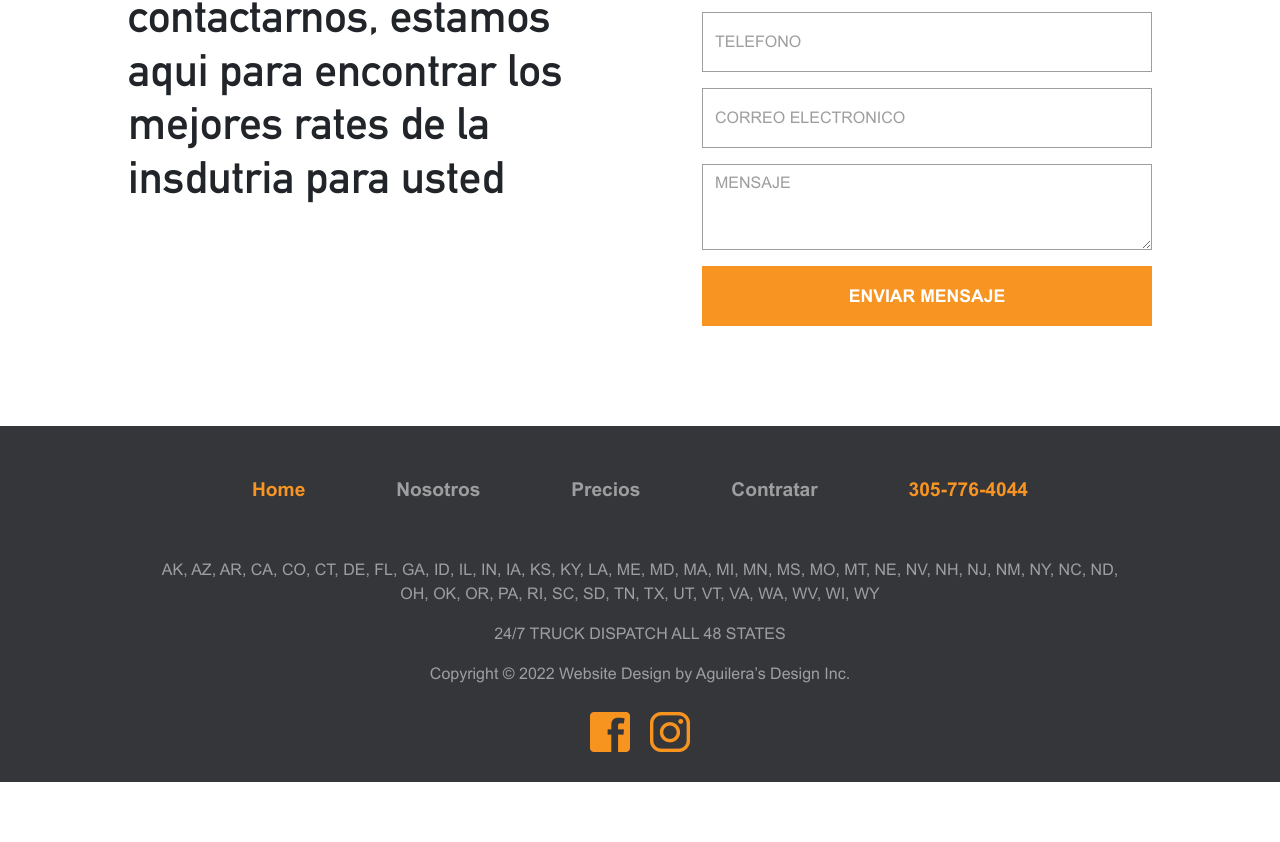
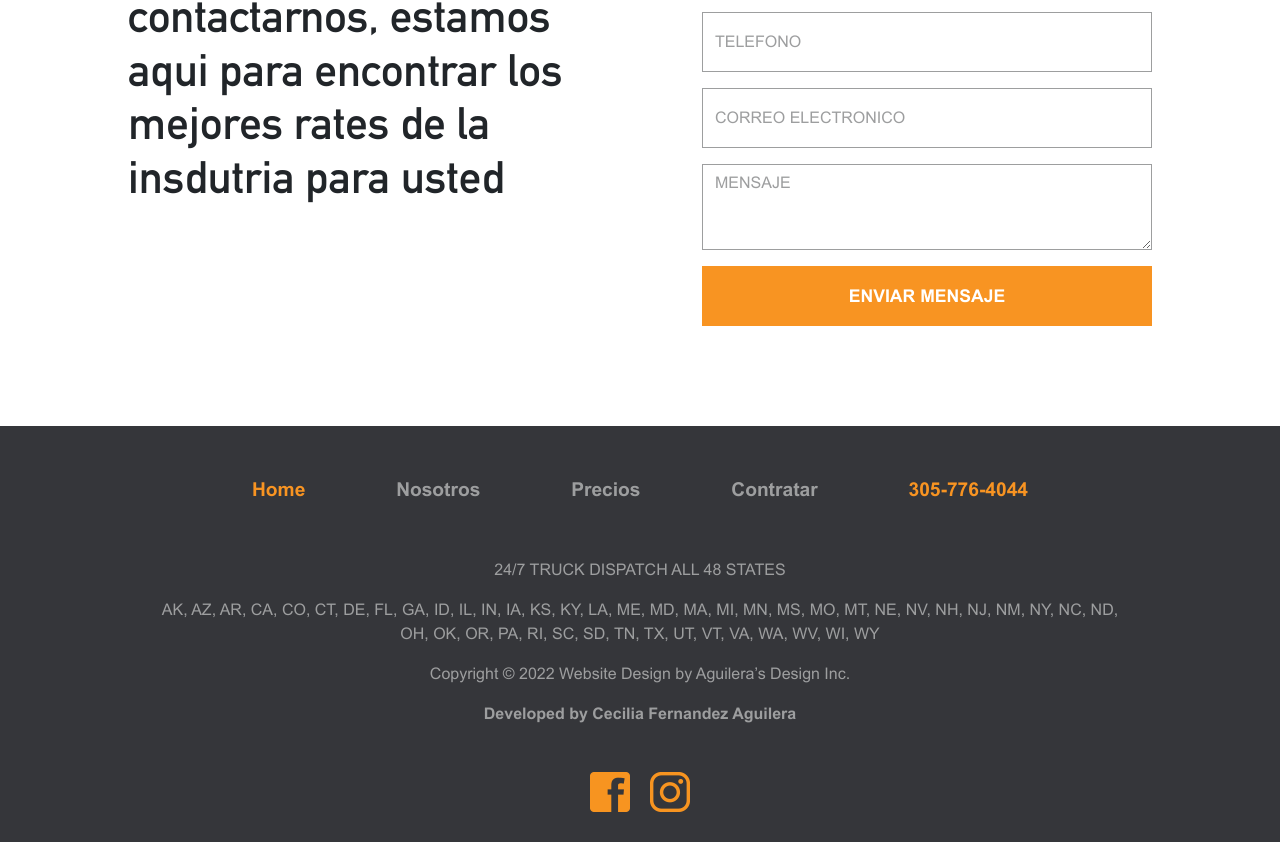
Before and after one commit to lightstar282/mern-vechle-plaform, a React (Create React App) app: page / in a window 1280 px wide. Shown: the part 4063-4905 px from the top of the page. Before the commit the page ends 4845 px from the top, so only its background shows below. Built offline with nearby package versions, Linux system fonts and the light colour scheme; a web font is replaced by a local one.

Commit message:
Footer added developer

```diff
--- a/src/components/Footer.jsx
+++ b/src/components/Footer.jsx
@@ -35,13 +35,16 @@ function Footer() {
 
         <Row className="footer-nav-row">
           <div className="list-of-usa-states-div">
+          <p>24/7 TRUCK DISPATCH ALL 48 STATES</p>
+
             <p>
               AK, AZ, AR, CA, CO, CT, DE, FL, GA, ID, IL, IN, IA, KS, KY, LA,
               ME, MD, MA, MI, MN, MS, MO, MT, NE, NV, NH, NJ, NM, NY, NC, ND,
               OH, OK, OR, PA, RI, SC, SD, TN, TX, UT, VT, VA, WA, WV, WI, WY
             </p>
-            <p>24/7 TRUCK DISPATCH ALL 48 STATES</p>
+
             <p>Copyright © 2022 Website Design by Aguilera’s Design Inc.</p>
+              <p className="developer-url-text">Developed by Cecilia Fernandez Aguilera</p>
           </div>
         </Row>
 
--- a/src/styles/Footer.css
+++ b/src/styles/Footer.css
@@ -77,6 +77,17 @@
     margin-bottom: 20px;
 }
 
+.contact-us-s-media-row{
+    margin-top: 20px;
+}
+
+.developer-url-text{
+    color: #9d9e9f;
+    text-decoration: none !important;
+    outline:none !important;
+    font-weight: bold;
+}
+
 @media screen and (max-width: 578px){
     .footer-nav{
         margin-left:auto;
```
Also changed, not shown: src/styles/ServiceBanner.css (+0 -13 lines).
